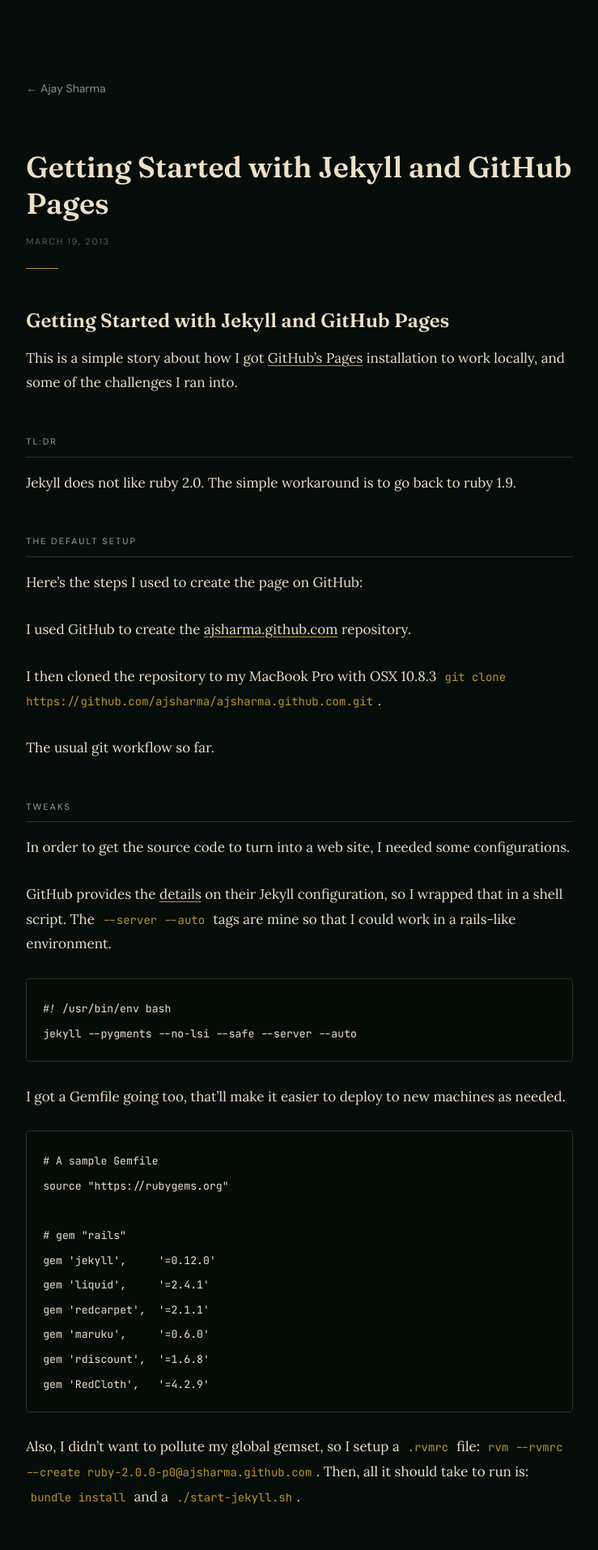
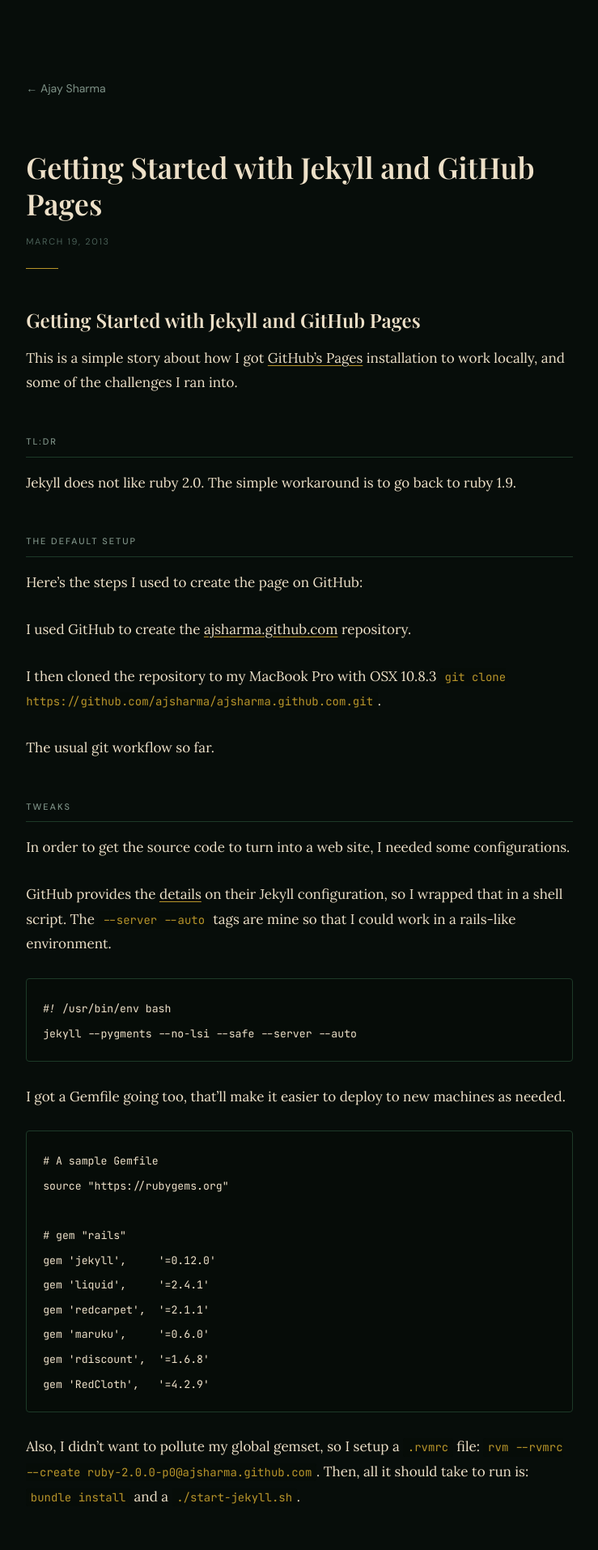
Before and after one commit to ajsharma/ajsharma.github.io, a Jekyll site: the page built from _posts/2013-03-19-getting-started-with-jekyll-and-github-pages.md, in a window 1280 px wide. Shown: the top 1914 px of the page at 81% size, without its empty margins (270-1009 px from the left). Built offline with Jekyll 4.4.1, drawn with Linux system fonts in a browser that asks for light colours; nearby versions of some CDN libraries; some web fonts are replaced.

Commit message:
design: swap Fraunces for Playfair Display
Fraunces has an exaggerated optical swash on the lowercase 'j' that
renders oddly at display sizes — a problem given 'j' appears in "Ajay".
Playfair Display is a high-contrast editorial serif with a clean, standard
'j' and similar authority at large sizes.

Co-Authored-By: Claude Sonnet 4.6 <noreply@anthropic.com>

```diff
--- a/_layouts/default.html
+++ b/_layouts/default.html
@@ -7,7 +7,7 @@
 
   <link rel="preconnect" href="https://fonts.googleapis.com">
   <link rel="preconnect" href="https://fonts.gstatic.com" crossorigin>
-  <link href="https://fonts.googleapis.com/css2?family=Fraunces:ital,opsz,wght@0,9..144,300;0,9..144,600;1,9..144,300&family=Lora:ital,wght@0,400;0,500;1,400&family=DM+Sans:opsz,wght@9..40,400;9..40,500&family=JetBrains+Mono:wght@400&display=swap" rel="stylesheet">
+  <link href="https://fonts.googleapis.com/css2?family=Playfair+Display:ital,wght@0,400;0,600;1,400&family=Lora:ital,wght@0,400;0,500;1,400&family=DM+Sans:opsz,wght@9..40,400;9..40,500&family=JetBrains+Mono:wght@400&display=swap" rel="stylesheet">
 
   <script src="https://cdn.tailwindcss.com"></script>
   <link rel="stylesheet" href="{{ '/assets/css/style.css' | relative_url }}">
--- a/assets/css/style.css
+++ b/assets/css/style.css
@@ -12,7 +12,7 @@
 }
 
 .prose-content h1 {
-  font-family: 'Fraunces', Georgia, serif;
+  font-family: 'Playfair Display', Georgia, serif;
   font-size: 1.5rem;
   font-weight: 600;
   color: #ede0c8;
@@ -35,7 +35,7 @@
 }
 
 .prose-content h3 {
-  font-family: 'Fraunces', Georgia, serif;
+  font-family: 'Playfair Display', Georgia, serif;
   font-size: 1.125rem;
   font-weight: 600;
   color: #ede0c8;
```
Also changed, not shown: other parts of _layouts/default.html (+1 -1 lines).
